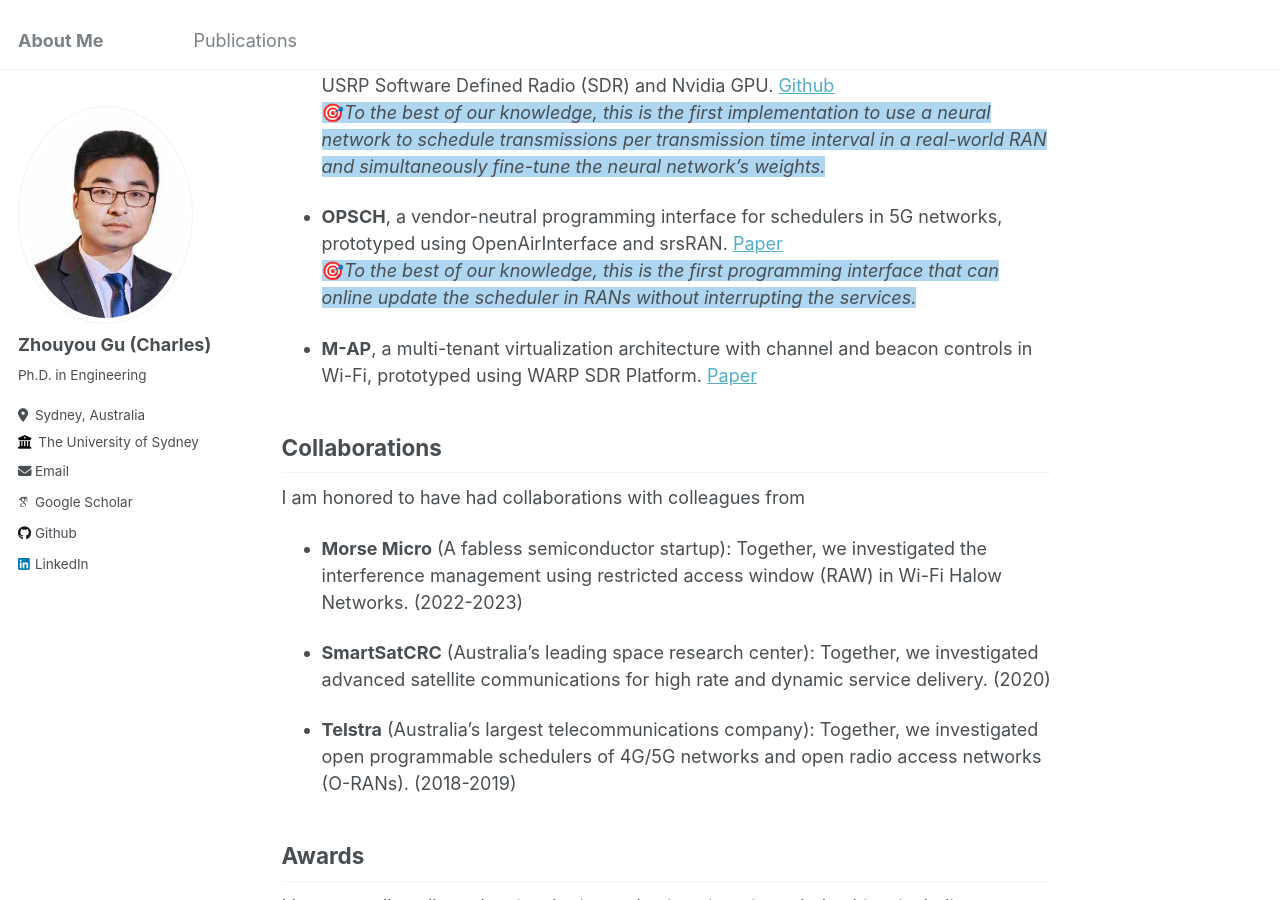
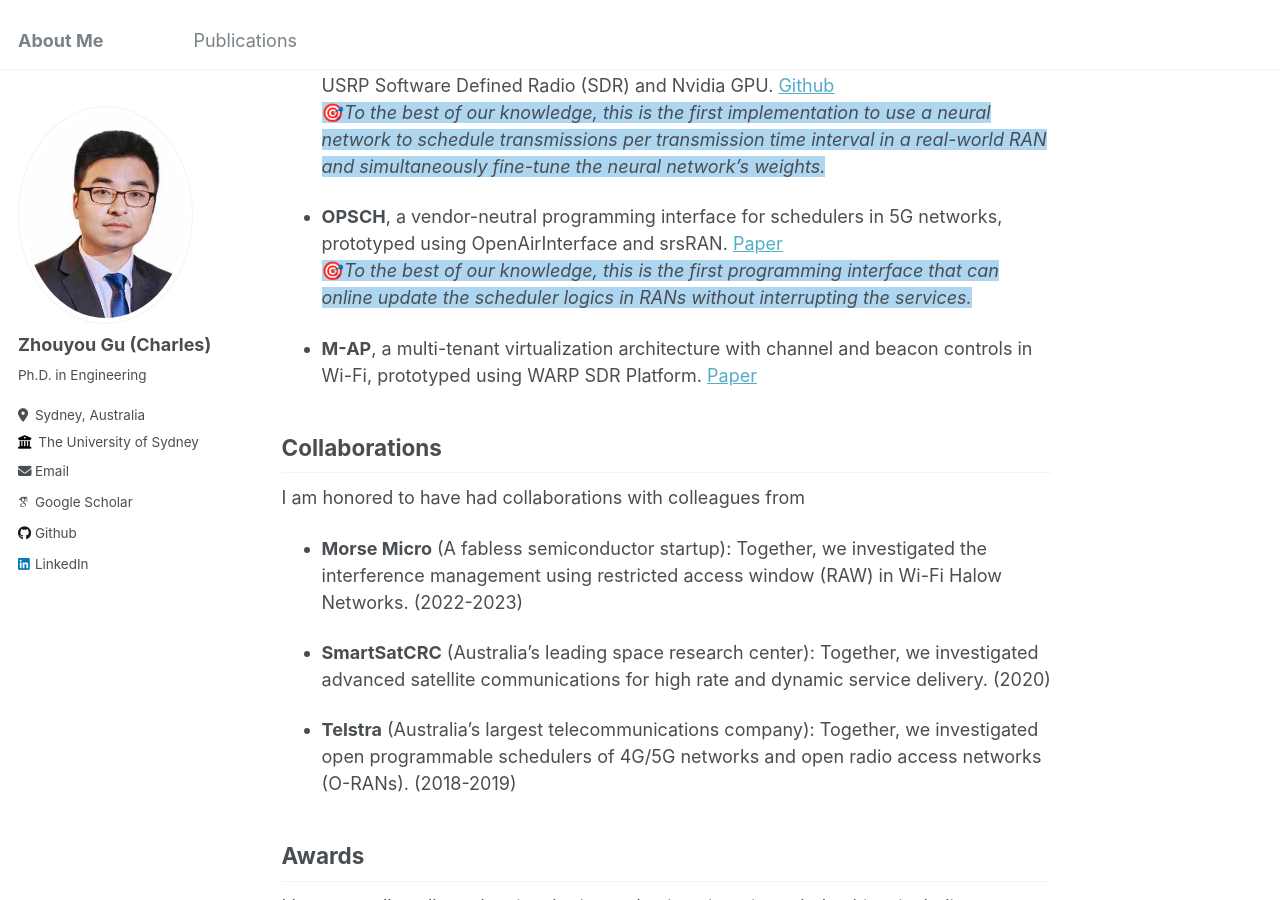
Before and after one commit to zhouyou-gu/zhouyou-gu.github.io, a Jekyll site: the page built from _pages/about.md, in a window 1280 px wide and 900 px high, scrolled down 1448 px. Built offline with Jekyll 4.4.1, drawn with Linux system fonts in a browser that asks for light colours; some web fonts are replaced.

Commit message:
modified:   _pages/about.md

```diff
--- a/_pages/about.md
+++ b/_pages/about.md
@@ -44,7 +44,7 @@ My research also involves network system architecture designs.
 <span style="background-color: #AED6F1;"> 🎯*To the best of our knowledge, this is the first implementation to use a neural network to schedule transmissions per transmission time interval in a real-world RAN and simultaneously fine-tune the neural network's weights.*</span>
 
 - **OPSCH**, a vendor-neutral programming interface for schedulers in 5G networks, prototyped using OpenAirInterface and srsRAN. [Paper](https://ieeexplore.ieee.org/abstract/document/9120582)\
-<span style="background-color: #AED6F1;"> 🎯*To the best of our knowledge, this is the first programming interface that can online update the scheduler in RANs without interrupting the services.*</span>
+<span style="background-color: #AED6F1;"> 🎯*To the best of our knowledge, this is the first programming interface that can online update the scheduler logics in RANs without interrupting the services.*</span>
 
 - **M-AP**, a multi-tenant virtualization architecture with channel and beacon controls in Wi-Fi, prototyped using WARP SDR Platform. [Paper](https://ieeexplore.ieee.org/abstract/document/8407005)
 
```
